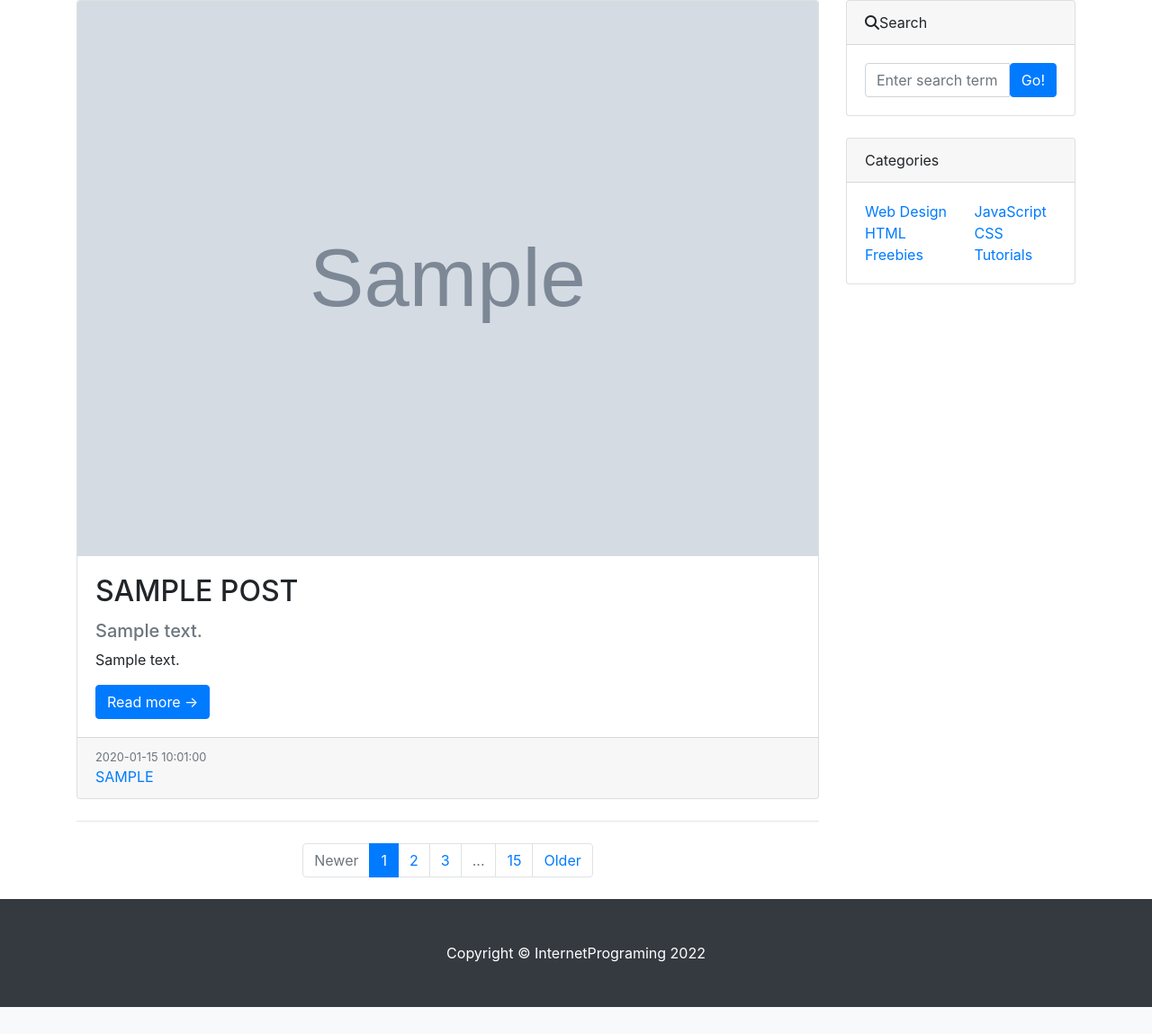
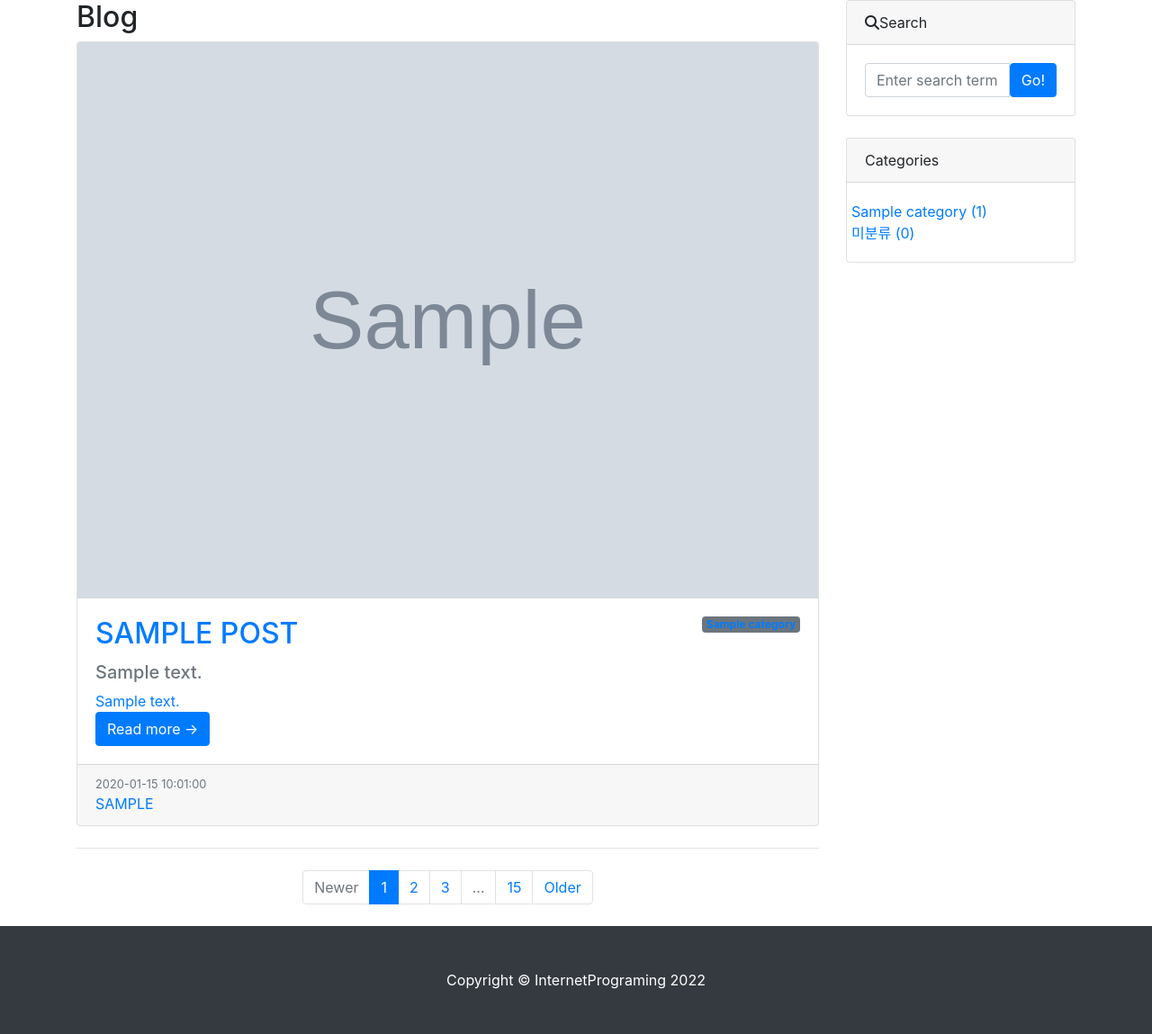
Before and after one commit to kknari/Django22, a Django app: page /blog/ in a window 1280 px wide. Shown: the part 56-1205 px from the top of the page at 90% size. Before the commit the page ends 1175 px from the top, so only its background shows below. Run offline with Django 4.2, Linux system fonts and the light colour scheme; tables that the repository leaves empty hold one stand-in row (values such as "Sample post"); grey boxes marked "Sample" are stand-in pictures; some libraries are stand-ins or nearby versions.

Commit message:
다대일 관계 구현하기 완료

```diff
--- a/blog/models.py
+++ b/blog/models.py
@@ -1,9 +1,24 @@
-import os.path
+import os
 
 from django.db import models
-from django.contrib.auth.models import User
+from django.contrib.auth.models import User # 다대일 관계
 
 # Create your models here.
+class Category(models.Model):
+    name = models.CharField(max_length=50, unique=True)
+    slug = models.SlugField(max_length=200, unique=True, allow_unicode=True)
+
+    def __str__(self):
+        return self.name
+
+    def get_absolute_url(self):
+        return f'/blog/category/{self.slug}/'
+
+    # 카테고리 복수를 이렇게 정의 하겠다
+    class Meta:
+        verbose_name_plural = 'Categories'
+
+
 class Post(models.Model): #class의 이름이 table 이름
     title = models.CharField(max_length=30) #제목
     hook_text = models.CharField(max_length=100, blank=True) #글자 수 제한 있음 / content 내용 일부 미리 보기
@@ -16,8 +31,14 @@
     created_at = models.DateTimeField(auto_now_add=True) #작성 시간
     updated_at = models.DateTimeField(auto_now=True)
 
-    #추후 author 작성
-    author = models.ForeignKey(User, null=True, on_delete=models.SET_NULL) # 탈퇴하면 내용 같이 사라짐 models.CASCADE
+    # 다대일 관계 -> 작성자
+    # 마이그레이션시 1, 1 선택
+    # null = True 해당 필드 값 공란이어도 o
+    # on_delete => 탈퇴하면 내용 같이 사라짐 models.CASCADE /// SET_NULL 삭제되면 그냥 NULL로 설정
+    author = models.ForeignKey(User, null=True, on_delete=models.SET_NULL)
+
+    # null, blank 공란 허용
+    category = models.ForeignKey(Category, null=True, blank=True, on_delete=models.SET_NULL)
 
     def __str__(self):
         return f'[{self.pk}]{self.title}:{self.author}  :  {self.created_at}'
--- a/blog/templates/blog/base.html
+++ b/blog/templates/blog/base.html
@@ -12,6 +12,7 @@
   <script src="https://kit.fontawesome.com/fe8fadb9a8.js" crossorigin="anonymous"></script>
 </head>
 <body>
+<!--포함하고 싶은 템플릿-->
    {% include 'blog/navbar.html' %}
 <!--   include = copy&paste-->
    <div class="container">
@@ -25,7 +26,7 @@
       </div>
     </div>
    </div>
-
+<!--포함하고 싶은 템플릿-->
     {% include 'blog/footer.html' %}
 
   <script src="https://code.jquery.com/jquery-3.5.1.slim.min.js" integrity="sha384-DfXdz2htPH0lsSSs5nCTpuj/zy4C+OGpamoFVy38MVBnE+IbbVYUew+OrCXaRkfj" crossorigin="anonymous"></script>
--- a/blog/templates/blog/navbar.html
+++ b/blog/templates/blog/navbar.html
@@ -7,7 +7,7 @@
       <div class="collapse navbar-collapse" id="navbarNavDropdown">
         <ul class="navbar-nav">
           <li class="nav-item active">
-            <a class="nav-link" href="/">Home<span class="sr-only">(current)</span></a>
+            <a class="nav-link" href="/">Home</a>
           </li>
           <li class="nav-item">
             <a class="nav-link" href="/blog/">Blog</a>
--- a/blog/templates/blog/post_list.html
+++ b/blog/templates/blog/post_list.html
@@ -1,16 +1,28 @@
+<!--바탕이 될 템플릿 파일-->
 {% extends 'blog/base.html' %}
 
+<!--base.html을 바탕으로 활용할 html 템플릿에서 이 부분 정의해 채워 넣기 가능(main)-->
 {% block main_area %}
+        <h2>Blog
+            {% if category %}
+            - <span class="badge badge-secondary>{{category}}</span>
+            {% endif%}
+        </h2>
         {% if post_list.exists %}
 <!--          post_list 데이터가 있는 경우만 for문 실행-->
         {% for p in post_list %}
-        <div class="card mb-4">
+        <div class="card mb-4" id="post-{{p.pk}}">
           {% if p.head_image %}
           <img class="card-img-top" src="{{p.head_image.url}}" alt="{{p}}의 head_image" />
           {% else %}
           <img class="card-img-top" src="https://picsum.photos/seed/{{p.pk}}/800/200" alt="random image" />
           {% endif %}
           <div class="card-body">
+              {% if p.category %}
+                <span class="badge badge-secondary float-right"><a href="{{p.category.get_absolute.url}}">{{p.category}}</span>
+              {% else %}
+                <span class="badge badge-secondary float-right"><a href="/blog/category/no_category">미분류</span>
+              {% endif %}
               <h2 class="card-title">{{p.title | upper}}</h2>
               {% if p.hook_text %}
                   <h5 class="text-muted">{{p.hook_text}}</h5>
--- a/blog/templates/blog/sidebar.html
+++ b/blog/templates/blog/sidebar.html
@@ -9,24 +9,19 @@
           </div>
         </div>
         <!-- Categories widget-->
-        <div class="card mb-4">
+        <div class="card mb-4" id="category_card">
             <div class="card-header">Categories</div>
             <div class="card-body">
                 <div class="row">
-                    <div class="col-sm-6">
+
                         <ul class="list-unstyled mb-0">
-                            <li><a href="#!">Web Design</a></li>
-                            <li><a href="#!">HTML</a></li>
-                            <li><a href="#!">Freebies</a></li>
+                            {% for c in categories %}
+<!--                            뷰에 있는 이름과 동일해야 함-->
+                            <li><a href="{{c.get_absolute_url}}">{{c}} ({{c.post_set.count}})</a></li>
+                            {% endfor %}
+                            <li><a href="/blog/category/no_category/">미분류 ({{no_category_post_count}})</a></li>
                         </ul>
-                    </div>
-                    <div class="col-sm-6">
-                        <ul class="list-unstyled mb-0">
-                            <li><a href="#!">JavaScript</a></li>
-                            <li><a href="#!">CSS</a></li>
-                            <li><a href="#!">Tutorials</a></li>
-                        </ul>
-                    </div>
+
                 </div>
             </div>
         </div>
--- a/blog/urls.py
+++ b/blog/urls.py
@@ -3,7 +3,8 @@
 
 urlpatterns = [ #IP주소/blog/
     path('', views.PostList.as_view()),
-    path('<int:pk>/', views.PostDetail.as_view())
+    path('<int:pk>/', views.PostDetail.as_view()),
+    path('category/<str:slug>/', views.category_page)
     # path('', views.index), #IP/blog/ 블로그 앱 밑에 있는 views로 가겠다
     # path('<int:pk>/', views.single_post_page)
 ]
--- a/blog/views.py
+++ b/blog/views.py
@@ -1,5 +1,5 @@
 from django.shortcuts import render
-from .models import Post
+from .models import Post, Category
 from django.views.generic import ListView, DetailView
 
 # Create your views here.
@@ -8,6 +8,12 @@
 class PostList(ListView):
     model = Post
     ordering = '-pk' #데이터 많이 들어가서 정렬 필요 밑에 상세페이지는 정렬 필요 x
+
+    def get_context_data(self, *, object_list=None, **kwargs):
+        context = super(PostList, self).get_context_data()
+        context['categories'] = Category.objects.all() # 따옴표 안에 있는 걸 변수로, view로 전달한다
+        context['no_category_post_count'] = Post.objects.filter(category=None).count()
+        return context
     #템플릿은 모델명_list.html: post_list.html
     #매개변수 모델명_list : post_list 라고 하는 것이 전달됨
 
@@ -15,6 +21,29 @@
     model = Post
     # 템플릿은 모델명_detail.html: post_detail.html
     #매개변수 모델명 : post 라는 것을 통해 전달해 줌
+
+    # CBV에서 추가로 넘기고 싶은 인자 있을 때 사용
+    # 특정 조건 레코드만 필터링 할 때 사용
+    def get_context_data(self, **kwargs):
+        context = super(PostDetail, self).get_context_data()
+        context['categories'] = Category.objects.all()  # 따옴표 안에 있는 걸 변수로, view로 전달한다
+        context['no_category_post_count'] = Post.objects.filter(category=None).count() # category = None인 포스트만 필터링
+        return context
+
+def category_page(request, slug):
+    if slug == 'no_category':
+        category = '미분류'
+        post_list = Post.objects.filter(category=None)
+    else:
+        category = Category.objects.get(slug=slug)
+        post_list = Post.objects.filter(category=category)
+    return render(request, 'blog/post_list.html', {
+        'category' : category,
+        'post_list' : post_list,
+        'categories' : Category.objects.all(),
+        'no_category_post_count' : Post.objects.filter(category=None).count
+    })
+
 
 
 # def index(request):
--- a/myPrj/urls.py
+++ b/myPrj/urls.py
@@ -20,7 +20,7 @@
 
 urlpatterns = [ #ip주소/
     path('admin/', admin.site.urls), #IP주소/admin/ 주소로 갔을 때 처리해 줄 수 있는 것을 보여 줌
-    path('blog/', include('blog.urls')), #IP주소/blog 이런 형태의 url
+    path('blog/', include('blog.urls')), # IP주소/blog 이런 형태의 url
     path('', include('single_pages.urls')) #ip주소/
 ] # 사용자가 사용하는 url, 뒤에가 url 처리해 주는 값
 
```
Also changed, not shown: blog/admin.py (+9 -1 lines), blog/templates/blog/post_detail.html (+5 -2 lines), blog/tests.py (+55 -21 lines).
